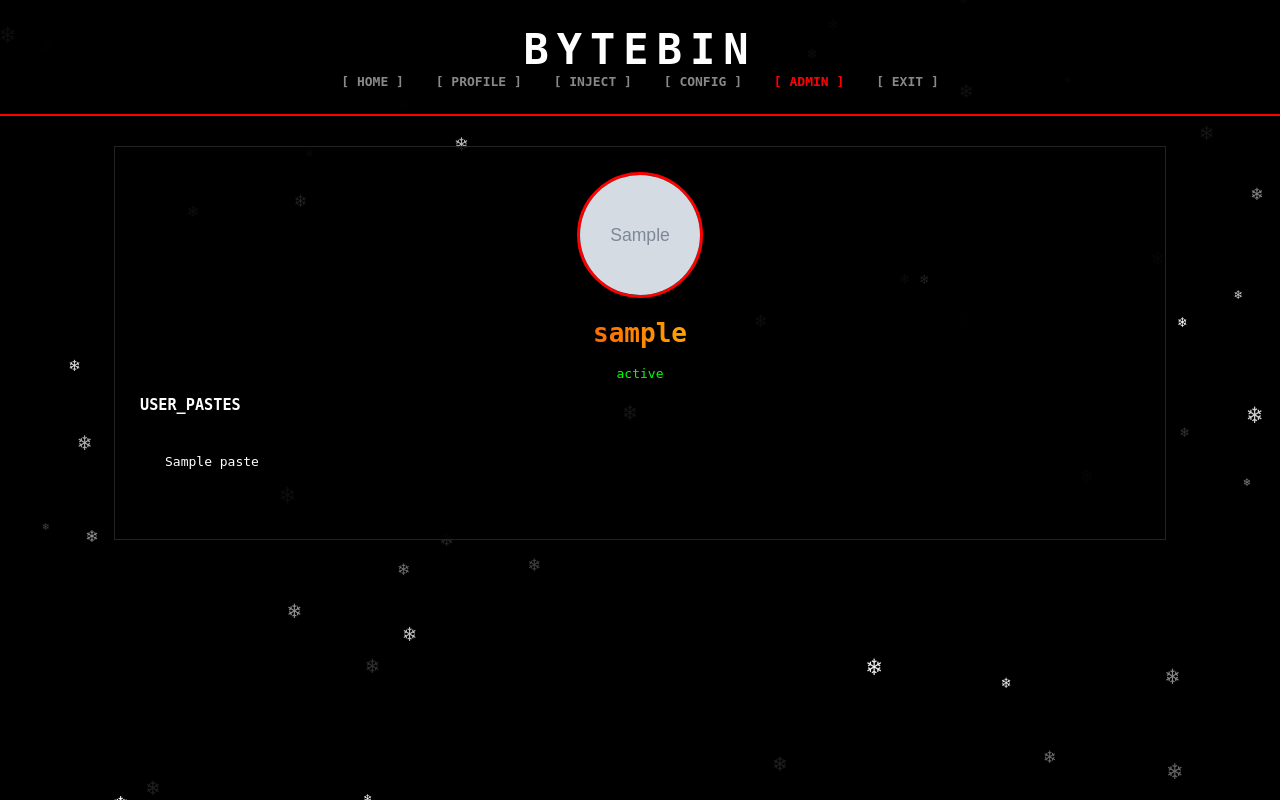
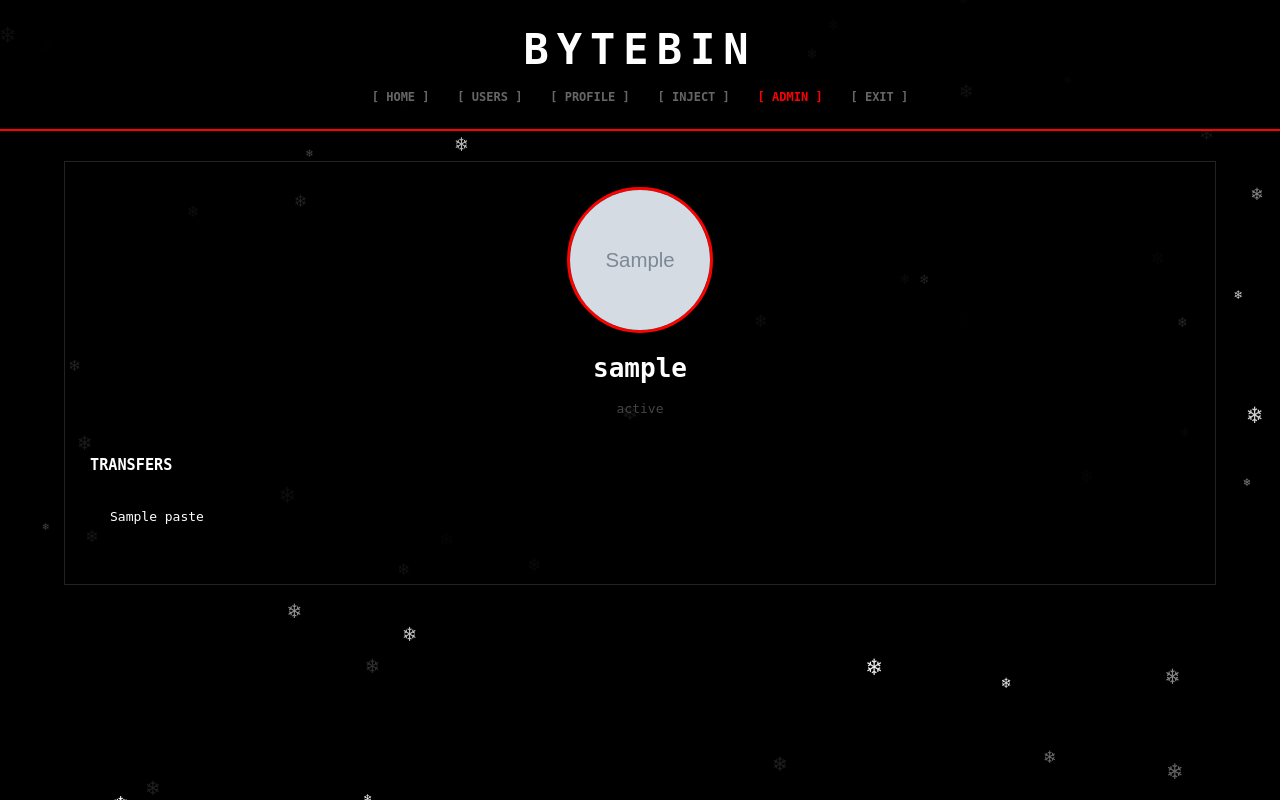
Before and after one commit to googldorks-beep/Secret, a Flask app: a page that uses templates/layout.html in a window 1280 px wide. Run offline with Flask 3, Linux system fonts and the light colour scheme; the visitor is signed in with stand-in values (Sample User, id 1); grey boxes marked "Sample" are stand-in pictures; a database or web service that is not in the repository returns one stand-in record (values such as "Sample title"); some libraries are stand-ins or nearby versions.

Commit message:
V280: Public User List, Tap-to-Change Avatar, Massive Color Update

```diff
--- a/server.py
+++ b/server.py
@@ -9,7 +9,7 @@ except ImportError:
     pass
 
 app = Flask(__name__)
-app.secret_key = os.environ.get('SECRET_KEY', 'OVERLORD_V270')
+app.secret_key = os.environ.get('SECRET_KEY', 'GENESIS_V280_STABLE')
 DB_URL = os.environ.get('DATABASE_URL')
 
 def get_db():
@@ -25,6 +25,13 @@ def index():
     cur.execute("SELECT * FROM pastes ORDER BY created_at DESC")
     p = cur.fetchall(); cur.close(); conn.close()
     return render_template('index.html', pastes=p)
+
+@app.route('/users')
+def users_list():
+    conn = get_db(); cur = conn.cursor()
+    cur.execute("SELECT username, avatar_url, status, role FROM users ORDER BY reg_date DESC")
+    u = cur.fetchall(); cur.close(); conn.close()
+    return render_template('users.html', users=u)
 
 @app.route('/register', methods=['GET', 'POST'])
 def register():
@@ -53,40 +60,6 @@ def login():
             return redirect('/')
     return render_template('login.html')
 
-@app.route('/admin')
-def admin():
-    if session.get('role') != 'Owner': abort(403)
-    conn = get_db(); cur = conn.cursor()
-    cur.execute("SELECT * FROM pastes ORDER BY id DESC")
-    p = cur.fetchall()
-    cur.execute("SELECT * FROM users ORDER BY reg_date DESC")
-    u = cur.fetchall(); cur.close(); conn.close()
-    return render_template('admin.html', pastes=p, users=u)
-
-@app.route('/admin/promote/<int:uid>')
-def promote(uid):
-    if session.get('role') != 'Owner': abort(403)
-    conn = get_db(); cur = conn.cursor()
-    cur.execute("UPDATE users SET role = 'Admin' WHERE id = %s AND role != 'Owner'", (uid,))
-    conn.commit(); cur.close(); conn.close()
-    return redirect('/admin')
-
-@app.route('/admin/delete_user/<int:uid>')
-def delete_user(uid):
-    if session.get('role') != 'Owner': abort(403)
-    conn = get_db(); cur = conn.cursor()
-    cur.execute("DELETE FROM users WHERE id = %s AND role != 'Owner'", (uid,))
-    conn.commit(); cur.close(); conn.close()
-    return redirect('/admin')
-
-@app.route('/delete_paste/<int:pid>')
-def delete_paste(pid):
-    if session.get('role') not in ['Owner', 'Admin']: abort(403)
-    conn = get_db(); cur = conn.cursor()
-    cur.execute("DELETE FROM pastes WHERE id = %s", (pid,))
-    conn.commit(); cur.close(); conn.close()
-    return redirect('/admin')
-
 @app.route('/profile/<username>')
 def profile(username):
     conn = get_db(); cur = conn.cursor()
@@ -97,39 +70,15 @@ def profile(username):
     p = cur.fetchall(); cur.close(); conn.close()
     return render_template('profile.html', u=u, pastes=p)
 
-@app.route('/paste/<int:pid>', methods=['GET', 'POST'])
-def view(pid):
+@app.route('/update_avatar', methods=['POST'])
+def update_avatar():
+    if 'user' not in session: return redirect('/login')
+    new_av = request.form.get('avatar_url')
     conn = get_db(); cur = conn.cursor()
-    if request.method == 'POST' and 'user' in session:
-        txt = request.form.get('comment')
-        cur.execute("INSERT INTO comments (paste_id, sender, text) VALUES (%s,%s,%s)", (pid, session['user'], txt))
-        conn.commit()
-    cur.execute("UPDATE pastes SET views = views + 1 WHERE id = %s", (pid,))
-    cur.execute("SELECT * FROM pastes WHERE id = %s", (pid,))
-    p = cur.fetchone()
-    cur.execute("SELECT * FROM comments WHERE paste_id = %s ORDER BY created_at DESC", (pid,))
-    c = cur.fetchall(); cur.close(); conn.close()
-    return render_template('view.html', p=p, comments=c)
-
-@app.route('/vote/<int:pid>/<type>')
-def vote(pid, type):
-    col = "likes" if type == "up" else "dislikes"
-    conn = get_db(); cur = conn.cursor()
-    cur.execute(f"UPDATE pastes SET {col} = {col} + 1 WHERE id = %s", (pid,))
+    cur.execute("UPDATE users SET avatar_url=%s WHERE username=%s", (new_av, session['user']))
     conn.commit(); cur.close(); conn.close()
-    return redirect(f'/paste/{pid}')
-
-@app.route('/settings', methods=['GET', 'POST'])
-def settings():
-    if 'user' not in session: return redirect('/login')
-    if request.method == 'POST':
-        bg, mu, st, av = request.form.get('bg'), request.form.get('mu'), request.form.get('st'), request.form.get('av')
-        conn = get_db(); cur = conn.cursor()
-        cur.execute("UPDATE users SET bg_url=%s, music_url=%s, status=%s, avatar_url=%s WHERE username=%s", (bg, mu, st, av, session['user']))
-        conn.commit(); cur.close(); conn.close()
-        session.update({'bg':bg, 'music':mu, 'avatar':av})
-        return redirect('/settings')
-    return render_template('settings.html')
+    session['avatar'] = new_av
+    return redirect(f"/profile/{session['user']}")
 
 @app.route('/add', methods=['GET', 'POST'])
 def add():
@@ -142,6 +91,24 @@ def add():
         return redirect('/')
     return render_template('add.html')
 
+@app.route('/admin')
+def admin():
+    if session.get('role') != 'Owner': abort(403)
+    conn = get_db(); cur = conn.cursor()
+    cur.execute("SELECT * FROM pastes ORDER BY id DESC")
+    p = cur.fetchall()
+    cur.execute("SELECT * FROM users ORDER BY reg_date DESC")
+    u = cur.fetchall(); cur.close(); conn.close()
+    return render_template('admin.html', pastes=p, users=u)
+
+@app.route('/delete_paste/<int:pid>')
+def delete_paste(pid):
+    if session.get('role') not in ['Owner', 'Admin']: abort(403)
+    conn = get_db(); cur = conn.cursor()
+    cur.execute("DELETE FROM pastes WHERE id = %s", (pid,))
+    conn.commit(); cur.close(); conn.close()
+    return redirect('/admin')
+
 @app.route('/logout')
 def logout(): session.clear(); return redirect('/')
 
--- a/templates/layout.html
+++ b/templates/layout.html
@@ -2,31 +2,34 @@
 <html>
 <head>
     <style>
-        :root { --red: #ff0000; --green: #00ff41; --purple: #bc13fe; --gold: #ffd700; --orange: #ff4500; }
-        body {
-            background: #000 url('{{ session.bg }}') fixed center;
-            background-size: cover; color: #fff; font-family: monospace;
-            margin: 0; min-height: 100vh; position: relative;
-        }
+        :root { --red: #ff0000; --green: #00ff41; --purple: #bc13fe; --gold: #ffd700; --blue: #00f2ff; --pink: #ff00ff; --yellow: #ffff00; --toxic: #adff2f; }
+        body { background: #000 url('{{ session.bg }}') fixed center; background-size: cover; color: #fff; font-family: monospace; margin: 0; overflow-x: hidden; }
         header { background: rgba(0,0,0,0.9); border-bottom: 2px solid var(--red); padding: 25px; text-align: center; position: relative; z-index: 100; }
         .main-title { color: #fff; font-size: 42px; letter-spacing: 8px; margin: 0; font-weight: bold; text-transform: uppercase; }
-        .waxues-nick { background: linear-gradient(90deg, red, orange, yellow, lime, cyan, blue, violet, red); -webkit-background-clip: text; color: transparent; background-size: 200%; animation: r 3s linear infinite; font-weight: bold; }
-        @keyframes r { to { background-position: 200%; } }
-        nav a { color: #888; text-decoration: none; margin: 0 12px; font-weight: bold; font-size: 13px; }
-        nav a:hover { color: #fff; }
-        .container { max-width: 1000px; margin: 30px auto; background: rgba(0,0,0,0.85); padding: 25px; border: 1px solid #222; position: relative; z-index: 100; }
+        nav { margin-top: 15px; }
+        nav a { color: #666; text-decoration: none; margin: 0 10px; font-weight: bold; font-size: 12px; }
+        nav a:hover { color: #fff; text-shadow: 0 0 10px #fff; }
 
-        .paste-row { display: block; text-decoration: none; color: inherit; padding: 25px; margin-bottom: 20px; transition: 0.3s; border-radius: 4px; }
-        .glow-red { background: rgba(255, 0, 0, 0.1); border: 1px solid var(--red); box-shadow: 0 0 20px rgba(255, 0, 0, 0.3), inset 0 0 15px rgba(255, 0, 0, 0.2); }
-        .glow-rainbow { background: rgba(255,255,255,0.05); border: 1px solid #fff; box-shadow: 0 0 20px rgba(255,255,255,0.2); }
+        .container { max-width: 1100px; margin: 30px auto; background: rgba(0,0,0,0.85); padding: 25px; border: 1px solid #222; position: relative; z-index: 100; }
 
-        .avatar-img { width: 120px; height: 120px; border-radius: 50%; border: 3px solid var(--red); object-fit: cover; background: #111; }
-        .btn { background: var(--red); color: #fff; border: none; padding: 12px; width: 100%; cursor: pointer; font-weight: bold; margin-top: 10px; }
+        .paste-row { display: block; text-decoration: none; color: inherit; padding: 20px; margin-bottom: 15px; transition: 0.3s; }
+
+        /* Стили свечения (Заливка) */
+        .glow-red { background: rgba(255,0,0,0.1); border: 1px solid var(--red); box-shadow: 0 0 20px rgba(255,0,0,0.2), inset 0 0 10px rgba(255,0,0,0.1); }
+        .glow-pink { background: rgba(255,0,255,0.1); border: 1px solid var(--pink); box-shadow: 0 0 20px rgba(255,0,255,0.2); }
+        .glow-blue { background: rgba(0,242,255,0.1); border: 1px solid var(--blue); box-shadow: 0 0 20px rgba(0,242,255,0.2); }
+        .glow-toxic { background: rgba(173,255,47,0.1); border: 1px solid var(--toxic); box-shadow: 0 0 20px rgba(173,255,47,0.2); }
+        .glow-purple { background: rgba(188,19,254,0.1); border: 1px solid var(--purple); box-shadow: 0 0 20px rgba(188,19,254,0.2); }
+        .glow-gold { background: rgba(255,215,0,0.1); border: 1px solid var(--gold); box-shadow: 0 0 20px rgba(255,215,0,0.2); }
+        .glow-rainbow { border: 1px solid #fff; box-shadow: 0 0 15px #fff; background: rgba(255,255,255,0.05); }
+
+        .avatar-img { width: 140px; height: 140px; border-radius: 50%; border: 3px solid var(--red); object-fit: cover; transition: 0.3s; }
+        .avatar-img:hover { filter: brightness(1.3); transform: scale(1.02); }
+        .btn { background: var(--red); color: #fff; border: none; padding: 12px; cursor: pointer; font-weight: bold; }
         input, textarea, select { background: #0a0a0a; border: 1px solid #333; color: #fff; padding: 12px; width: 100%; margin-bottom: 10px; box-sizing: border-box; }
 
-        /* Снежинки на весь экран */
         #snow-container { position: fixed; top: 0; left: 0; width: 100%; height: 100%; pointer-events: none; z-index: 50; }
-        .snowflake { position: absolute; color: #fff; user-select: none; z-index: 50; top: -20px; }
+        .snowflake { position: absolute; color: #fff; user-select: none; top: -20px; }
         @keyframes fall { to { transform: translateY(105vh); } }
     </style>
 </head>
@@ -36,29 +39,26 @@
         <h1 class="main-title">BYTEBIN</h1>
         <nav>
             <a href="/">[ HOME ]</a>
+            <a href="/users">[ USERS ]</a>
             {% if session.user %}
                 <a href="/profile/{{ session.user }}">[ PROFILE ]</a>
                 <a href="/add">[ INJECT ]</a>
-                <a href="/settings">[ CONFIG ]</a>
                 {% if session.role == 'Owner' %}<a href="/admin" style="color:red;">[ ADMIN ]</a>{% endif %}
                 <a href="/logout">[ EXIT ]</a>
             {% else %}<a href="/login">[ LOGIN ]</a>{% endif %}
         </nav>
     </header>
     <div class="container">{% block content %}{% endblock %}</div>
-
     <script>
         function createSnow() {
             const snow = document.getElementById('snow-container');
             const flake = document.createElement('div');
-            flake.classList.add('snowflake');
-            flake.innerHTML = '&#10052;';
+            flake.classList.add('snowflake'); flake.innerHTML = '&#10052;';
             flake.style.left = Math.random() * 100 + 'vw';
             flake.style.opacity = Math.random();
             flake.style.fontSize = Math.random() * 15 + 10 + 'px';
             flake.style.animation = `fall ${Math.random() * 5 + 5}s linear forwards`;
-            snow.appendChild(flake);
-            setTimeout(() => flake.remove(), 10000);
+            snow.appendChild(flake); setTimeout(() => flake.remove(), 10000);
         }
         setInterval(createSnow, 150);
     </script>
--- a/templates/profile.html
+++ b/templates/profile.html
@@ -1,16 +1,35 @@
 {% extends "layout.html" %}
 {% block content %}
 <div style="text-align: center;">
-    {% if u.avatar_url %}
-        <img src="{{ u.avatar_url }}" class="avatar-img">
-    {% else %}
-        <div style="width:100px; height:100px; background:#111; margin: 0 auto; border-radius:50%;"></div>
+    <div style="position: relative; display: inline-block; cursor: pointer;" onclick="toggleAvInput()">
+        <img src="{{ u.avatar_url if u.avatar_url else 'https://i.imgur.com/6VBx3io.png' }}" class="avatar-img" id="main-avatar">
+        {% if session.user == u.username %}
+        <div style="position: absolute; bottom: 0; right: 0; background: red; border-radius: 50%; width: 30px; height: 30px; line-height: 30px; font-size: 15px;">+</div>
+        {% endif %}
+    </div>
+
+    {% if session.user == u.username %}
+    <div id="av-form" style="display: none; margin-top: 15px;">
+        <form action="/update_avatar" method="POST">
+            <input type="text" name="avatar_url" placeholder="Paste image URL here..." style="width: 250px;">
+            <button type="submit" class="btn" style="width: 100px;">SAVE</button>
+        </form>
+    </div>
     {% endif %}
+
     <h1 class="waxues-nick">{{ u.username }}</h1>
-    <p style="color:lime;">{{ u.status }}</p>
+    <p style="color: #444;">{{ u.status }}</p>
 </div>
-<h3>USER_PASTES</h3>
+
+<h3 style="margin-top: 40px;">TRANSFERS</h3>
 {% for p in pastes %}
 <a href="/paste/{{ p.id }}" class="paste-row glow-{{ p.style }}">{{ p.title }}</a>
 {% endfor %}
+
+<script>
+function toggleAvInput() {
+    let el = document.getElementById('av-form');
+    if(el) el.style.display = (el.style.display === 'none') ? 'block' : 'none';
+}
+</script>
 {% endblock %}
```
Also changed, not shown: templates/users.html (added, +16 -0 lines).
